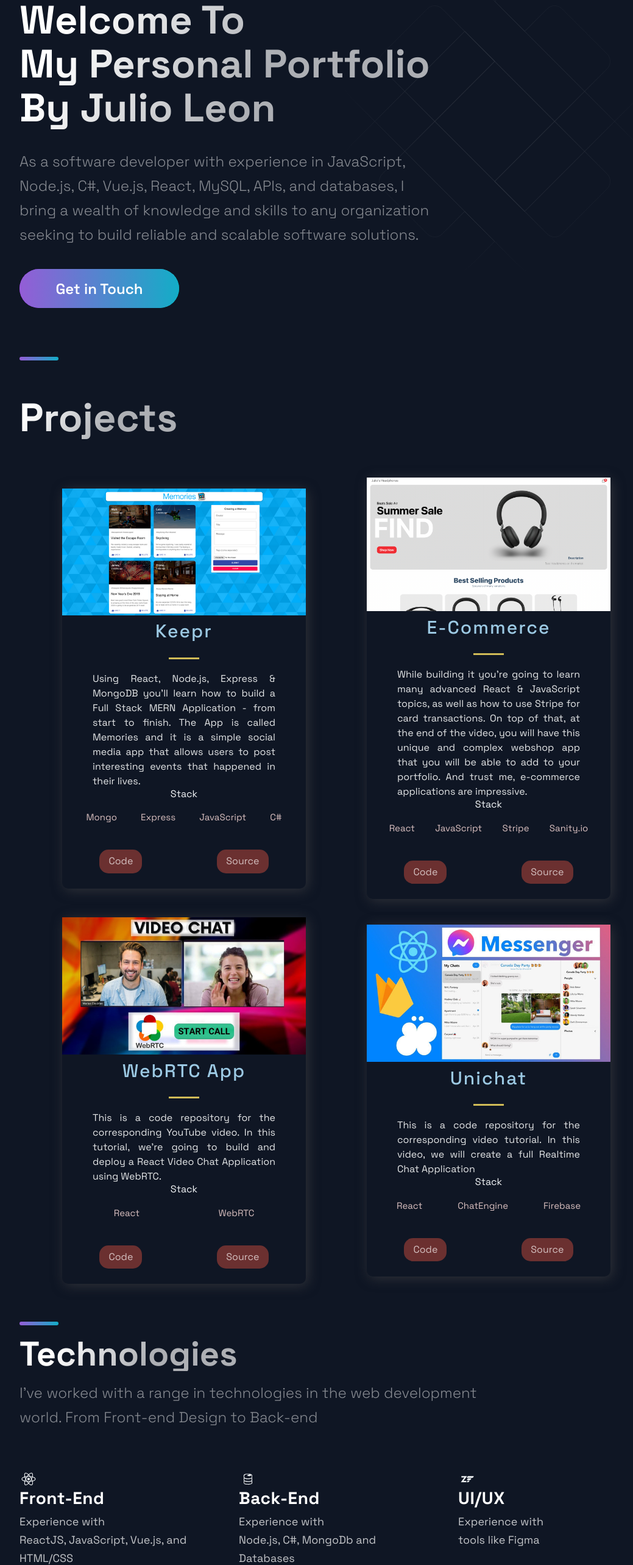
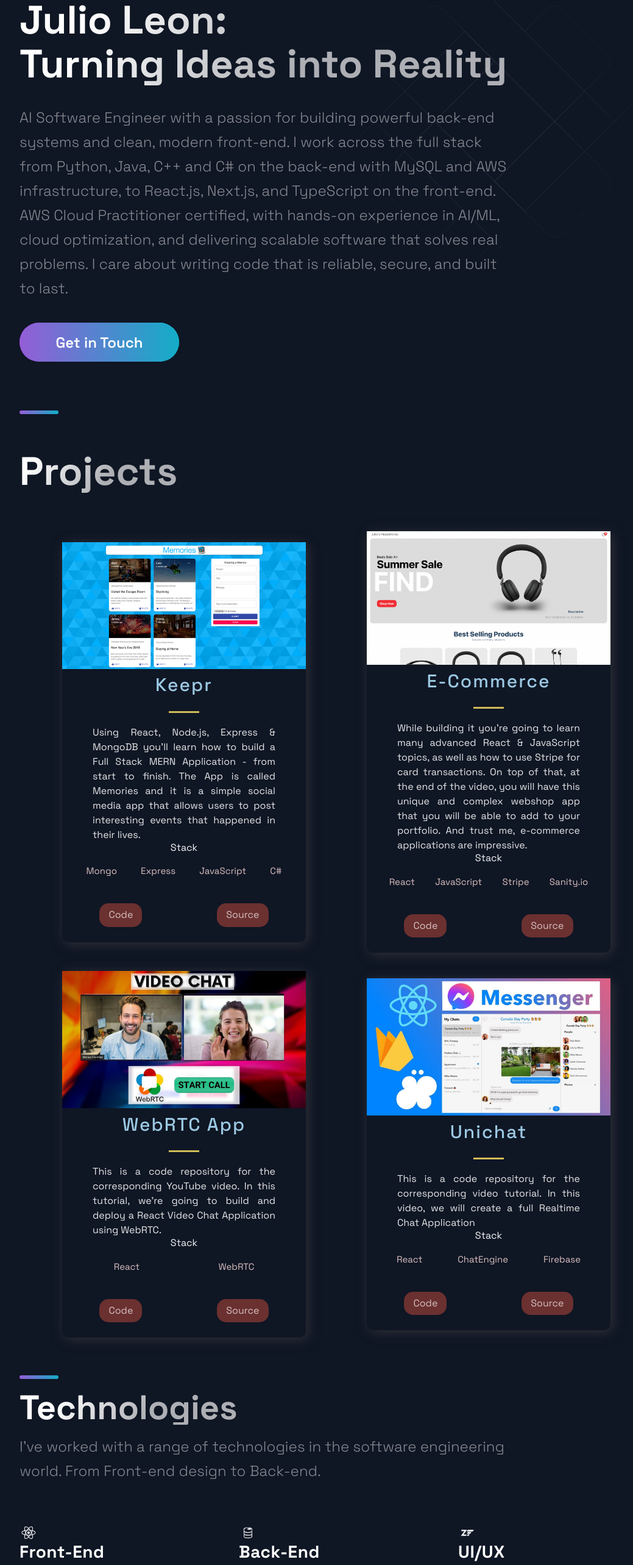
Before and after one commit to juliopleon/portfolio_website-STARTER, a Next.js app: page / in a window 1280 px wide. Shown: the part 173-2739 px from the top of the page at 61% size, without its empty margins (88-1127 px from the left). Built offline with nearby package versions, Linux system fonts and the light colour scheme.

Commit message:
updating my portfolio

```diff
--- a/src/components/Acomplishments/Acomplishments.js
+++ b/src/components/Acomplishments/Acomplishments.js
@@ -8,8 +8,9 @@ import { Box, Boxes, BoxNum, BoxText } from './AcomplishmentsStyles';
 const data = [
   { number: '15+', text: 'Open Source Projects' },
   { number: 2023, text: 'Graduated from CodeWorks', },
-  { number: '10+', text: 'Completed Online Courses', },
-  { number: '1st', text: 'Won a local hackathon by creating a web application that helps people find fitness workouts', }
+  // { number: '20+', text: 'Completed Online Courses', },
+  { number: '1st', text: 'Won a local hackathon by creating a web application that helps people find fitness workouts', },
+  { number: 2026, text: 'Graduating from WGU Bachelor in Computer Science', },
 ];
 
 const Acomplishments = () => (
--- a/src/components/Footer/Footer.js
+++ b/src/components/Footer/Footer.js
@@ -14,12 +14,12 @@ const Footer = () => {
         </LinkColumn>
         <LinkColumn>
           <LinkTitle>Email</LinkTitle>
-          <LinkItem href="software.julioleon@gmail.com">software.julioleon@gmail.com</LinkItem>
+          <LinkItem href="julioleon.eng@gmail.com">julioleon.eng@gmail.com</LinkItem>
         </LinkColumn>
       </LinkList>
       <SocialIconsContainer>
         <CompanyContainer>
-          <Slogan>Innovating one project at a time</Slogan>
+          <Slogan>Innovating one idea at a time</Slogan>
         </CompanyContainer>
         <SocialContainer>
           <SocialIcons href="https://github.com/juliopleon">
--- a/src/components/Hero/Hero.js
+++ b/src/components/Hero/Hero.js
@@ -8,14 +8,13 @@ const Hero = (props) => (
   <Section row nopadding>
     <LeftSection>
       <SectionTitle main center>
-        Welcome To <br />
-        My Personal Portfolio <br />
-        By Julio Leon
+      Julio Leon: <br />
+      Turning Ideas into Reality <br />
       </SectionTitle>
       <SectionText>
-        As a software developer with experience in JavaScript, Node.js, C#, Vue.js, React, MySQL, APIs, and databases, I bring a wealth of knowledge and skills to any organization seeking to build reliable and scalable software solutions.
+      AI Software Engineer with a passion for building powerful back-end systems and clean, modern front-end. I work across the full stack from Python, Java, C++ and C# on the back-end with MySQL and AWS infrastructure, to React.js, Next.js, and TypeScript on the front-end. AWS Cloud Practitioner certified, with hands-on experience in AI/ML, cloud optimization, and delivering scalable software that solves real problems. I care about writing code that is reliable, secure, and built to last.
       </SectionText>
-      <Button onClick={() => window.location = "mailto:software.julioleon@gmail.com"}>Get in Touch
+      <Button onClick={() => window.location = "mailto:julioleon.eng@gmail.com"}>Get in Touch
       </Button>
     </LeftSection>
   </Section>
--- a/src/components/Technologies/Technologies.js
+++ b/src/components/Technologies/Technologies.js
@@ -9,8 +9,8 @@ const Technologies = () => (
     <br />
     <SectionTitle>Technologies</SectionTitle>
     <SectionText>
-      I've worked with a range in technologies in the web development world.
-      From Front-end Design to Back-end
+      I've worked with a range of technologies in the software engineering world.
+      From Front-end design to Back-end.
     </SectionText>
     <List>
       <ListItem>
@@ -19,7 +19,7 @@ const Technologies = () => (
           <ListTitle>Front-End</ListTitle>
           <ListParagraph>
             Experience with <br />
-            ReactJS, JavaScript, Vue.js, and HTML/CSS
+            ReactJS, JavaScript, Next.js, Vue.js, & TypeScript
           </ListParagraph>
         </ListContainer>
       </ListItem>
@@ -29,7 +29,7 @@ const Technologies = () => (
           <ListTitle>Back-End</ListTitle>
           <ListParagraph>
             Experience with <br />
-            Node.js, C#, MongoDb and Databases
+            Python, Java, C++, Node.js, C#, REST API's & Database Management
           </ListParagraph>
         </ListContainer>
       </ListItem>
--- a/src/components/TimeLine/TimeLine.js
+++ b/src/components/TimeLine/TimeLine.js
@@ -44,12 +44,9 @@ const Timeline = () => {
 
   return (
     <Section id='about'>
-      <SectionTitle>About Me</SectionTitle>
+      <SectionTitle>About me</SectionTitle>
       <SectionText>
-        Hello! My name is Julio and I enjoy creating things that live on the internet,sports,working out. My interest in Web Development started in 2018 when I started a job at Apple providing tech support for Creative Applications, turns out I wanted to start creating them myself instead.
-        <br />
-        <br />
-        Fast-forward to today, and I've had the privilege of Attending Boise CodeWorks and Graduating with Knowledge in building Full-Stack Applications.
+        Hello! My name is Julio and I enjoy building things that live on the internet. My interest in software engineering started in 2018 when I took a job at Apple providing tech support for Creative Applications, and I quickly realized I didn't just want to support software — I wanted to build it. That curiosity led me down the path of web development, and eventually into the world of AI and machine learning, where I now spend a lot of my time thinking about how intelligent systems can solve real problems. When I'm not coding, you can find me watching sports or in the gym.
       </SectionText>
       <CarouselContainer ref={carouselRef} onScroll={handleScroll}>
         <>
@@ -99,7 +96,7 @@ const Timeline = () => {
 
       </CarouselContainer>
       <CarouselButtons>
-        {TimeLineData.map((item, index) => {
+        {TimeLineData.map((activeItem, index) => {
           return (
             <CarouselButton
               key={index}
--- a/src/constants/constants.js
+++ b/src/constants/constants.js
@@ -39,8 +39,10 @@ export const projects = [
 
 export const TimeLineData = [
   // { year: 2017, text: 'Started my journey', },
-  { year: 2018, text: "Worked as Tech Support for Apple's Creative Applications", },
-  { year: 2021, text: 'Found a passion for learning Web Development', },
-  { year: 2022, text: 'Attended CodeWorks and shared my projects with the world', },
+  // { year: 2018, text: "Worked as Tech Support for Apple's Creative Applications", },
+  // { year: 2021, text: 'Found a passion for learning Web Development', },
+  // { year: 2022, text: 'Attended CodeWorks and shared my projects with the world', },
   { year: 2023, text: 'Graduated from CodeWorks Full-Stack Web Development', },
+  { year: 2024, text: 'Started my Bachelor in Computer Science (AI Specialization)', },
+  { year: 2026, text: 'Graduating with my Bachelor in Computer Science (AI Specialization)', },
 ];
```
